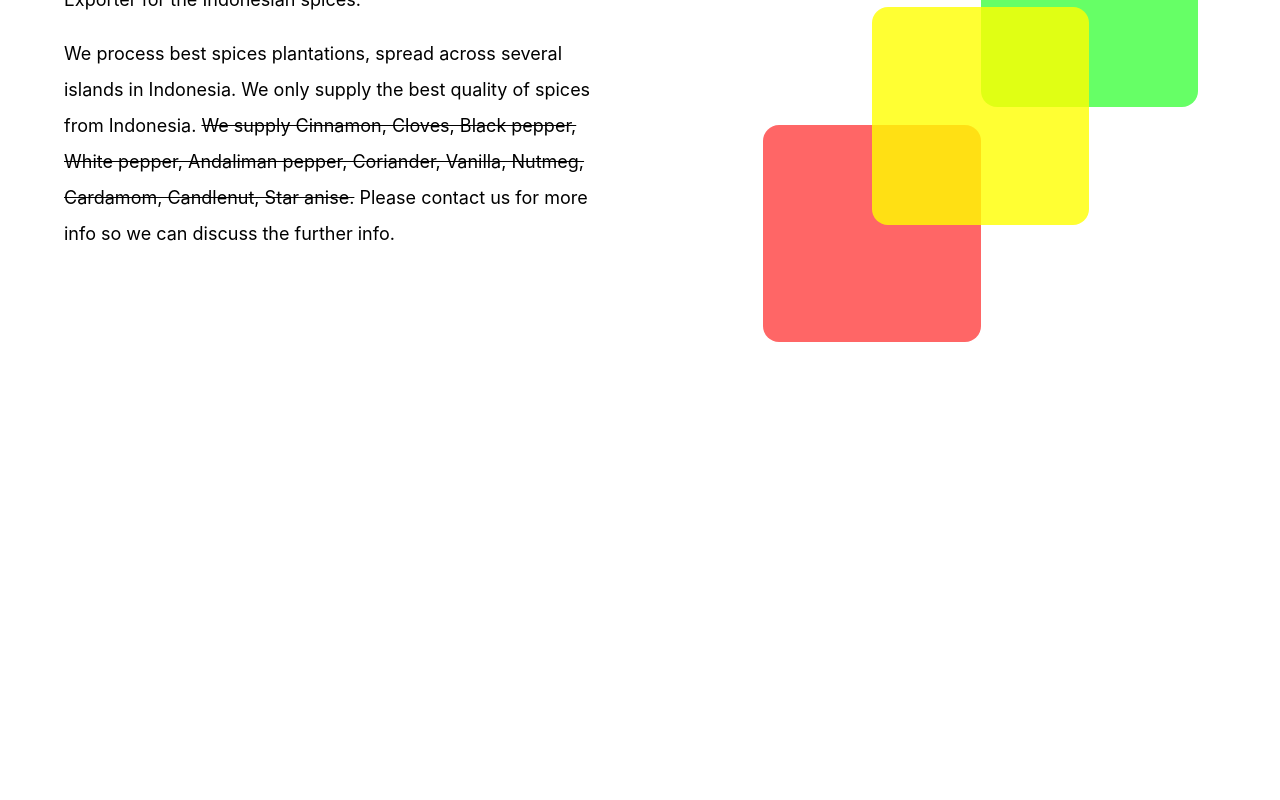
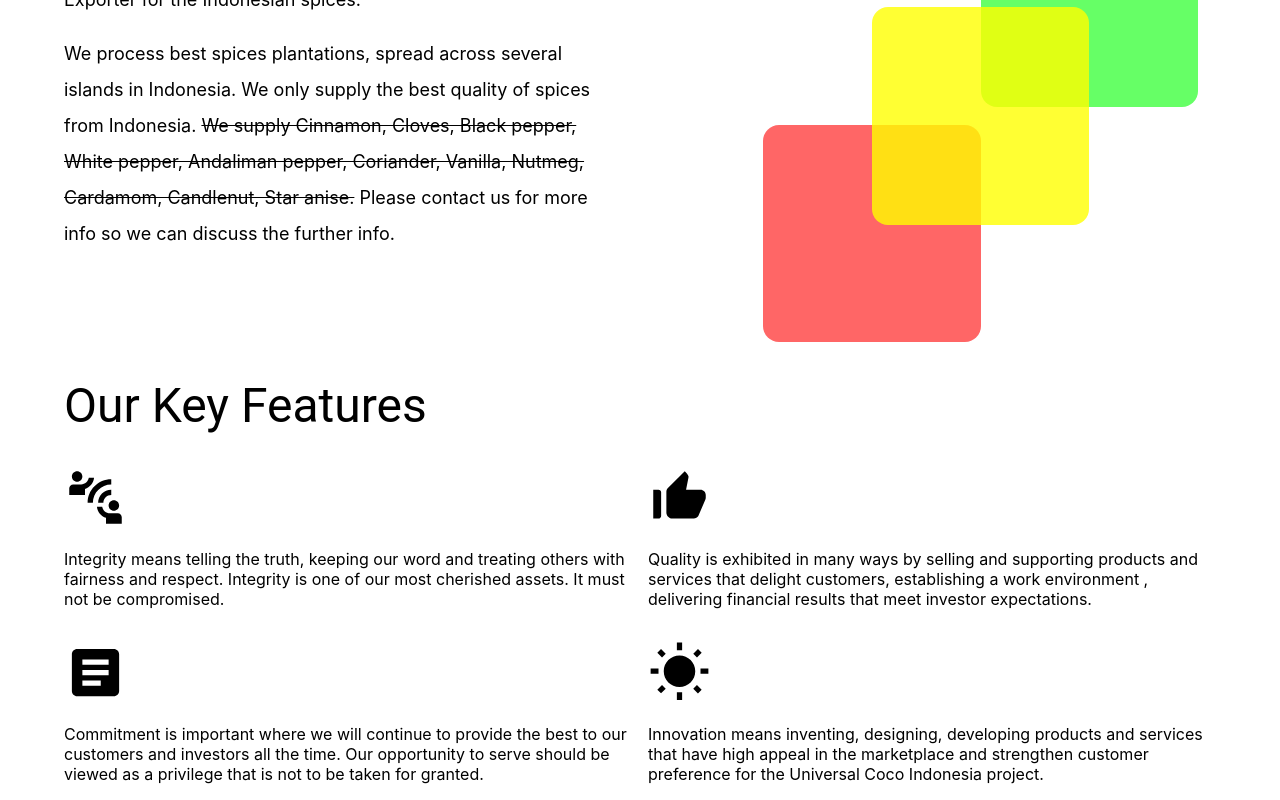
Before and after one commit to bimaaghafara/web-spices, a Next.js app: page / in a window 1280 px wide. Shown: the part 717-1517 px from the top of the page. Before the commit the page ends 1095 px from the top, so only its background shows below. Built offline with nearby package versions, Linux system fonts and the light colour scheme.

Commit message:
onprogress keyfeatures

```diff
--- /dev/null
+++ b/src/modules/home/components/key-features.js
@@ -0,0 +1,42 @@
+import ConnectWithoutContactIcon from '@mui/icons-material/ConnectWithoutContact';
+import ThumbUpAltIcon from '@mui/icons-material/ThumbUpAlt';
+import ArticleIcon from '@mui/icons-material/Article';
+import WbSunnyIcon from '@mui/icons-material/WbSunny';
+import Container from '@mui/material/Container';
+import Grid from '@mui/material/Grid';
+import Typography from '@mui/material/Typography';
+import Box from '@mui/material/Box';
+
+const KeyFeatures = () => (
+    <Container maxWidth="lg">
+        <Typography variant="h3" sx={{ fontSize: {xs: '2rem', md: '3rem' }}}> Our Key Features </Typography>
+        <Grid container spacing={2} sx={{ pt: '32px' }}>
+            <Grid item xs={12} sm={6}>
+                <ConnectWithoutContactIcon sx={{ fontSize: '63px' }} />
+                <p>
+                    Integrity means telling the truth, keeping our word and treating others with fairness and respect. Integrity is one of our most cherished assets. It must not be compromised.
+                </p>
+            </Grid>
+            <Grid item xs={12} sm={6}>
+                <ThumbUpAltIcon sx={{ fontSize: '63px' }} />
+                <p>
+                    Quality is exhibited in many ways by selling and supporting products and services that delight customers, establishing a work environment , delivering financial results that meet investor expectations.
+                </p>
+            </Grid>
+            <Grid item xs={12} sm={6}>
+                <ArticleIcon sx={{ fontSize: '63px' }} />
+                <p>
+                    Commitment is important where we will continue to provide the best to our customers and investors all the time. Our opportunity to serve should be viewed as a privilege that is not to be taken for granted.
+                </p>
+            </Grid>
+            <Grid item xs={12} sm={6}>
+                <WbSunnyIcon sx={{ fontSize: '63px' }} />
+                <p>
+                Innovation means inventing, designing, developing products and services that have high appeal in the marketplace and strengthen customer preference for the Universal Coco Indonesia project.
+                </p>
+            </Grid>
+        </Grid>
+    </Container>
+);
+
+export default KeyFeatures;
--- a/src/modules/home/index.js
+++ b/src/modules/home/index.js
@@ -6,12 +6,14 @@ import Layout from "src/components/layout";
 // homepage sections
 import HomeBanner from "./components/home-banner";
 import AboutUs from "src/modules/about-us/components/about-us";
+import KeyFeatures from "./components/key-features";
 
 const HomePage = () => {
     return (
         <Layout maxWidth="false">
             <HomeBanner />
             <AboutUs />
+            <KeyFeatures />
         </Layout>
     );
 };
```
